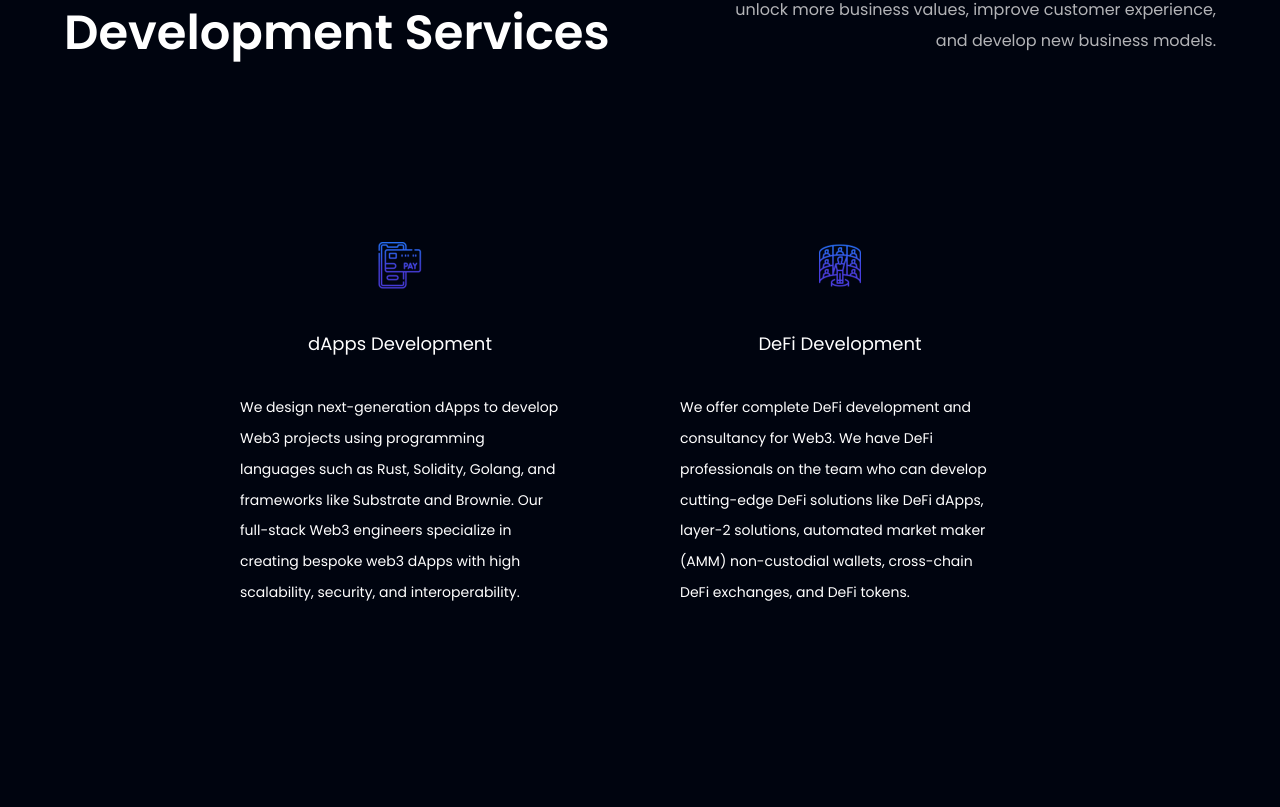
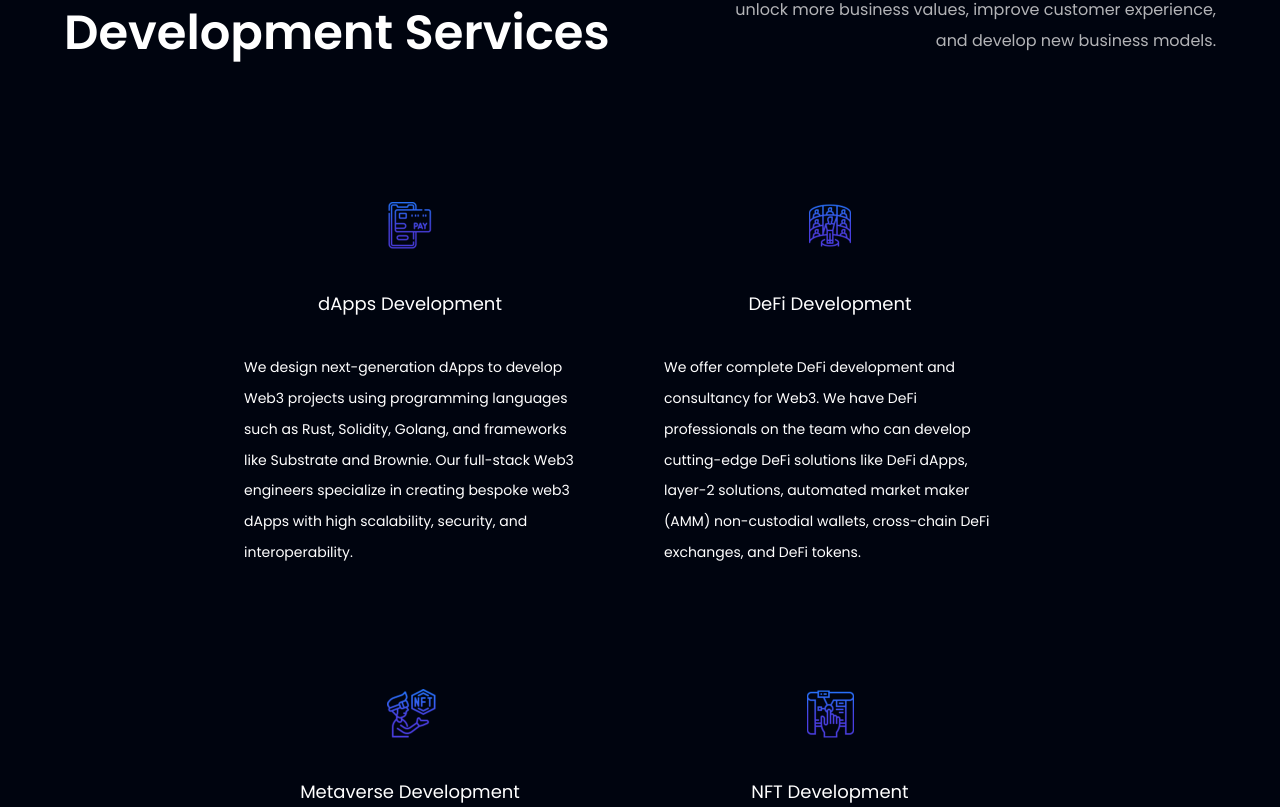
Before and after one commit to Edberaga/Old-Saysheji, a React (Vite) app: page / in a window 1280 px wide. Shown: the part 1025-1832 px from the top of the page. Built offline with nearby package versions, Linux system fonts and the light colour scheme.

Commit message:
reduce the padding of the card

```diff
--- a/src/components/Card.jsx
+++ b/src/components/Card.jsx
@@ -4,8 +4,8 @@ import { styles } from '../style'
 const Card = ({ content, title, icon}) => {
   return (
     <div className="flex justify-start flex-col
-    px-10 py-12 rounded-[20px] sm:max-w-[400px] max-w-[600px] md:mr-10 sm:mr-5
-    mr-0 my-5 feedback-card w-full">
+    sm:px-10 sm:py-12 px-4 py-6 rounded-[20px] sm:max-w-[380px] max-w-[600px] md:mr-10 sm:mr-5
+    mr-0 sm:my-5 my-2 feedback-card w-full">
       <img src={icon} alt={title} className='w-16 self-center'/>
       <h1 className="font-poppins font-normal text-center text-[18px] leading-[32px] text-white my-8">{title}</h1>
       <p className={`${styles.paragraph} font-poppins text-sm text-white`}>{content}</p>
```
